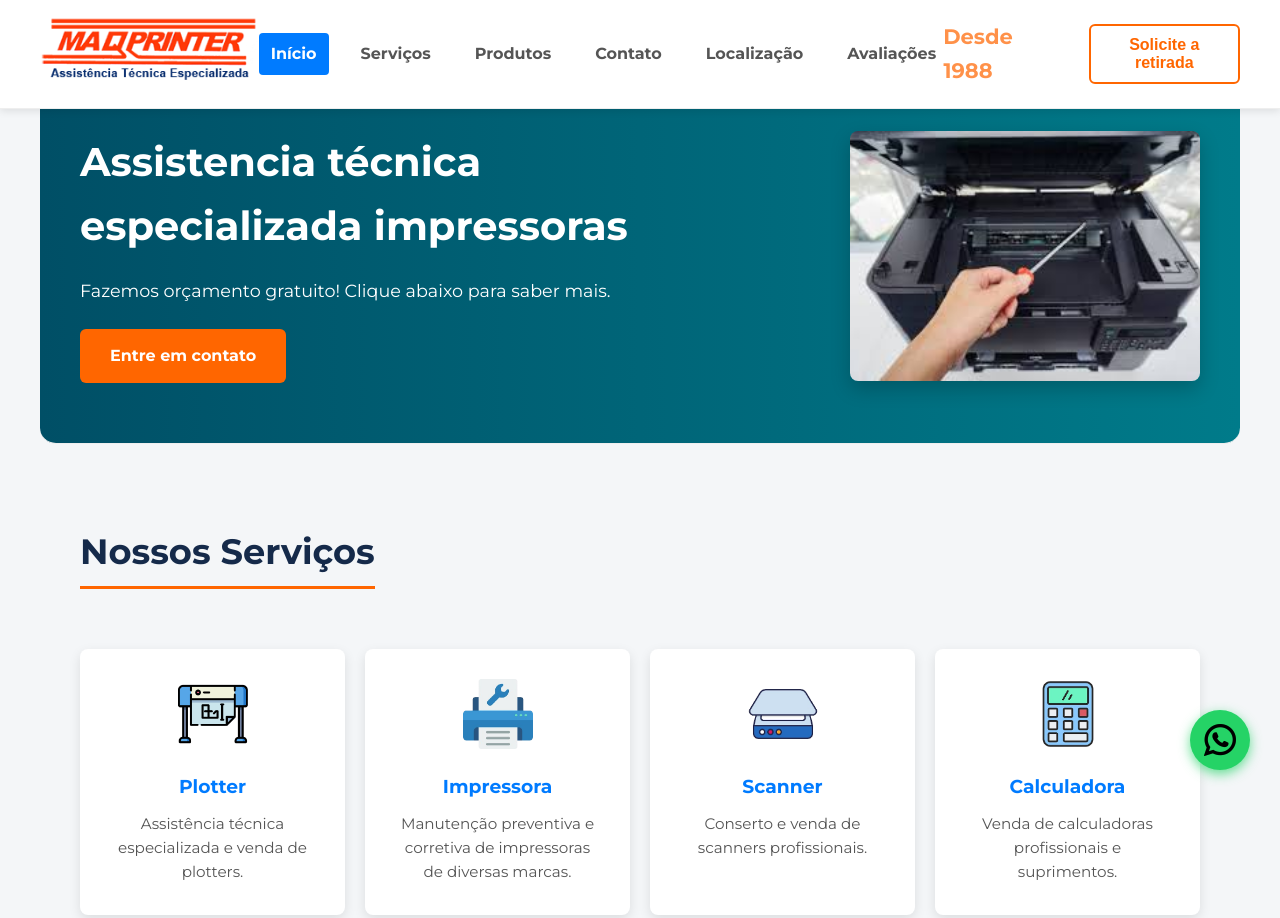
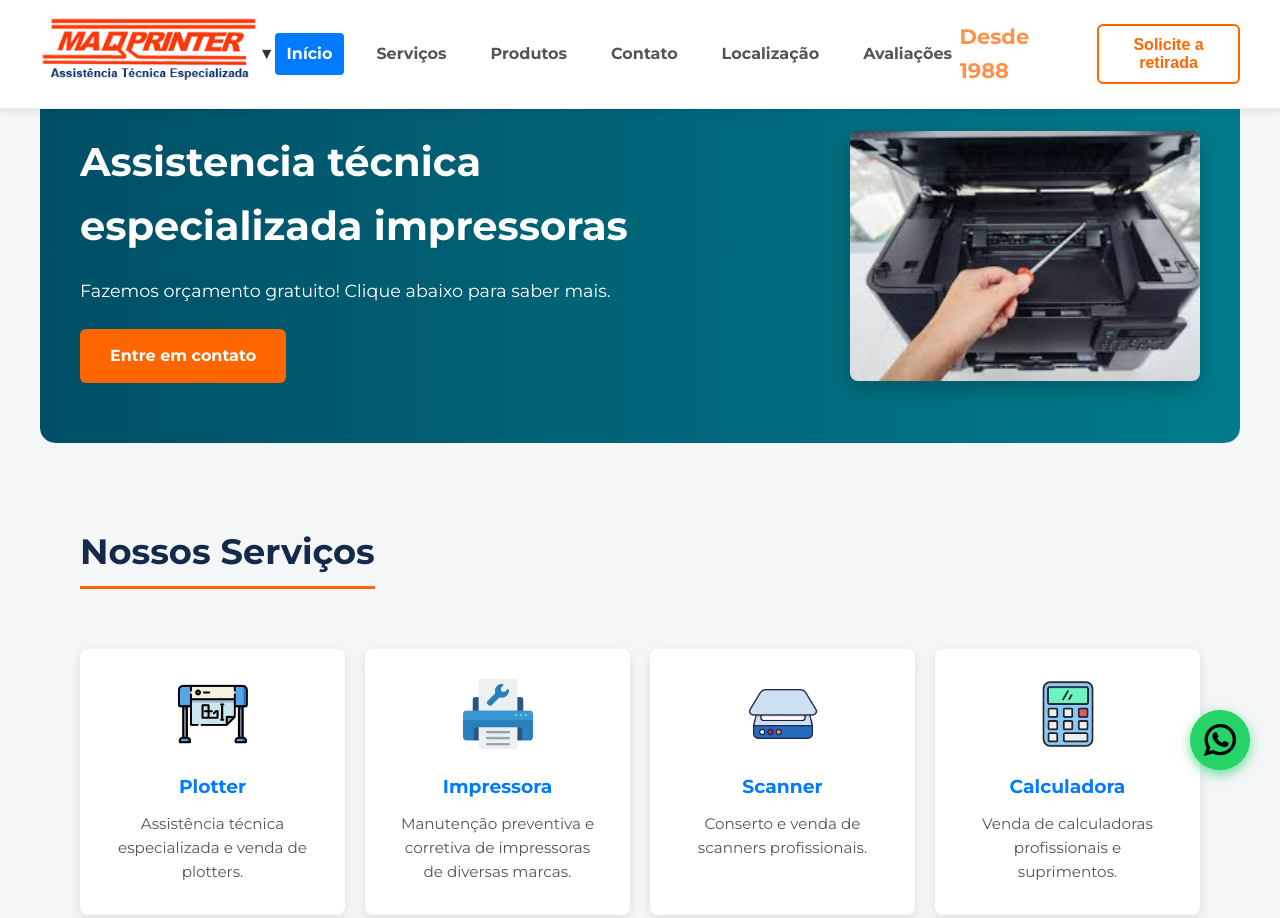
Before and after one commit to Sougasa/maqprinter, a plain HTML site: page index.html in a window 1280 px wide. Shown: the top 918 px of the page. Drawn offline with Linux system fonts and the light colour scheme.

Commit message:
index.html

```diff
--- a/index.html
+++ b/index.html
@@ -15,6 +15,8 @@
     <div class="logo-container">
         <img src="imgs/logo.png" alt="Logo Maqprinter" />
     </div>
+    <div class="mobile-nav-toggle">
+        <span class="arrow-down">▼</span> </div>
     <nav>
         <a href="#inicio" class="nav-link active">Início</a>
         <a href="#servicos" class="nav-link">Serviços</a>
```
Lines whose indentation alone changed are shown as unchanged.
